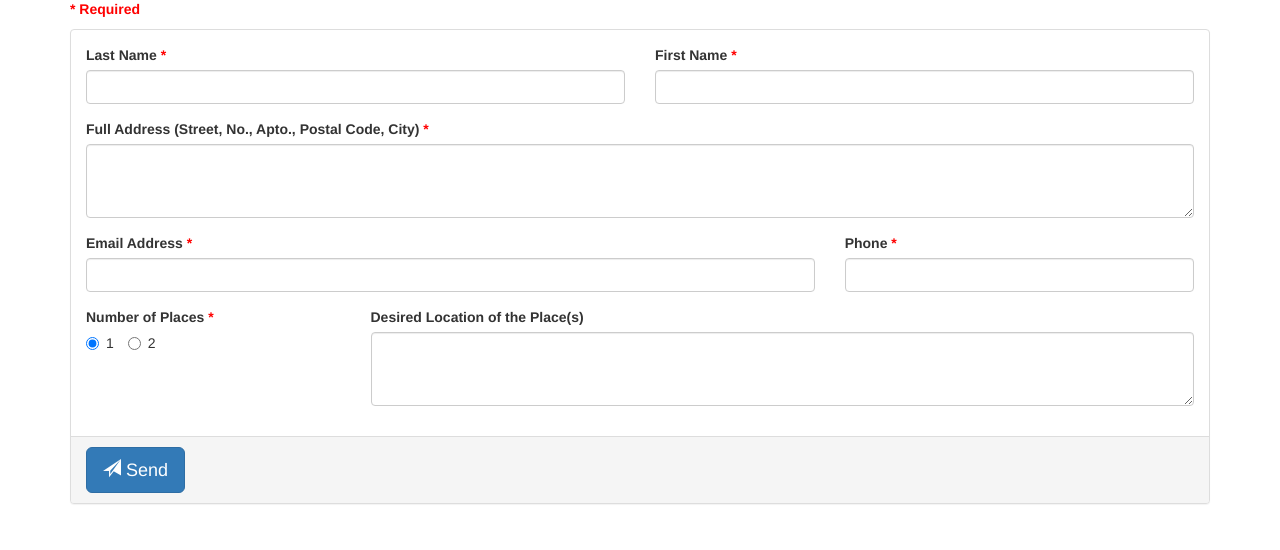
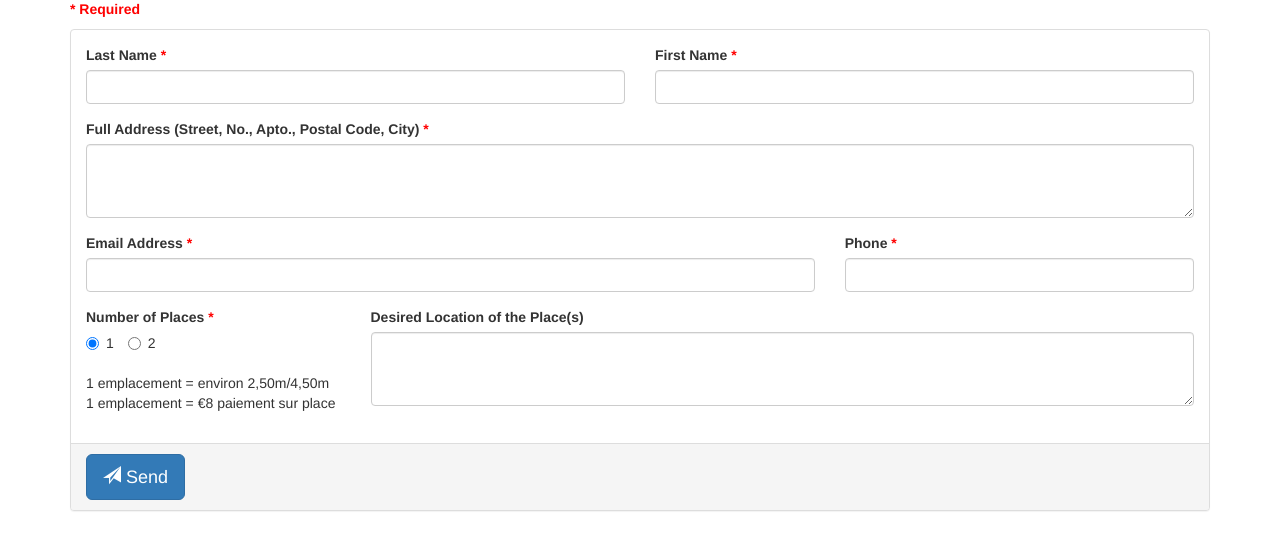
Before and after one commit to htmfilho/brocante, a Django app: page / in a window 1280 px wide. Shown: the part 164-714 px from the top of the page. Run offline with Django 3.2, Linux system fonts and the light colour scheme; some libraries are stand-ins or nearby versions.

Commit message:
Added dimenssion and price

```diff
--- a/inscription/templates/inscription.html
+++ b/inscription/templates/inscription.html
@@ -49,6 +49,9 @@
             <label class="radio-inline">
               <input type="radio" name="number_places" id="number_places2" value="2"> 2
             </label>
+            <br><br>
+            <p>1 emplacement = environ 2,50m/4,50m<br>
+            1 emplacement = €8 paiement sur place</p>
           </div>
         </div>
         <div class="col-md-9">
```
